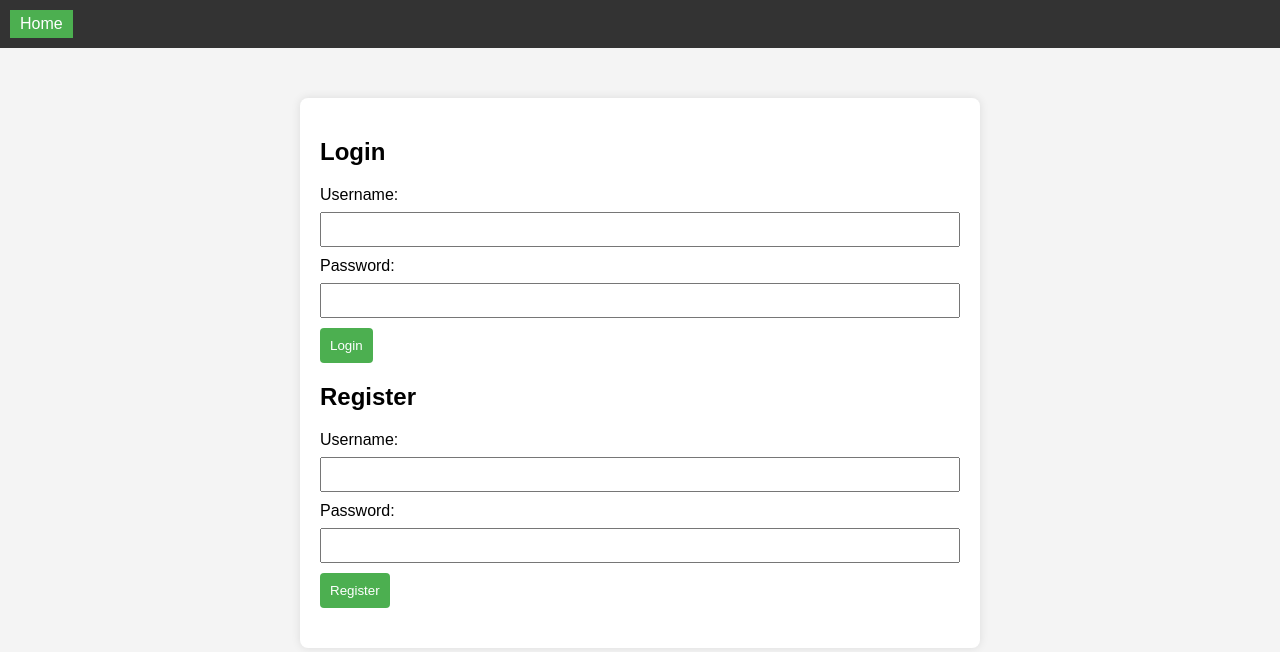
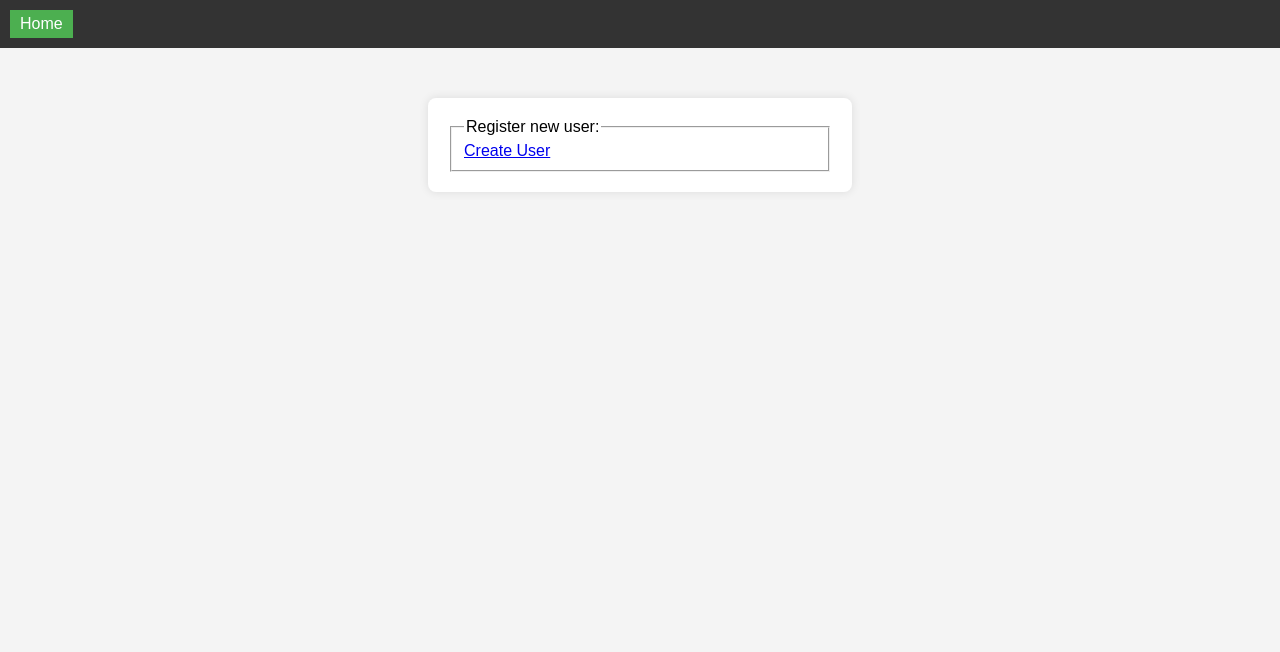
Before and after one commit to xaoccc/Daycare-Network, a Django app: page / in a window 1280 px wide. Shown: the top 652 px of the page. Run offline with Django 4.2, Linux system fonts and the light colour scheme.

Commit message:
Partially created register form

```diff
--- a/DayCareApp/DayCare/models.py
+++ b/DayCareApp/DayCare/models.py
@@ -69,7 +69,7 @@ class Parent(Person):
         MinValueValidator(18, "Parent cannot be younger than 18!"),
         MaxValueValidator(100, "Are you a vampire? Maximum age should be 100 years old!")
     ])
-    rating = models.DecimalField(max_digits=2, decimal_places=1, default=0, validators=[
+    rating = models.DecimalField(max_digits=2, decimal_places=1, default=0, blank=True, null=True, validators=[
         MinValueValidator(0, "Rating cannot be less than 0!"),
         MaxValueValidator(10, "Rating cannot be more than 10!")
     ])
--- a/DayCareApp/DayCare/urls.py
+++ b/DayCareApp/DayCare/urls.py
@@ -4,4 +4,5 @@ from DayCareApp.DayCare import views
 
 urlpatterns = (
     path('', views.index, name='index'),
+    path('register/', views.register, name='register'),
 )
--- a/DayCareApp/DayCare/views.py
+++ b/DayCareApp/DayCare/views.py
@@ -1,9 +1,39 @@
-from django.shortcuts import render
+
 from django.shortcuts import render, redirect
-
+from DayCareApp.DayCare.models import Profile, Parent
+from DayCareApp.DayCare.forms import RegisterUserForm
 
 # Create your views here.
 
 
 def index(request):
     return render(request, 'common/index.html')
+
+
+
+def register(request):
+    if request.method == 'GET':
+        form = RegisterUserForm()
+
+    else:
+        form = RegisterUserForm(request.POST)
+
+        if form.is_valid():
+            username = form.cleaned_data['username']
+            password = form.cleaned_data['password']
+            first_name = form.cleaned_data['first_name']
+            last_name = form.cleaned_data['last_name']
+
+            profile = Profile(username=username, password=password)
+            profile.save()
+
+            parent = Parent(first_name=first_name, last_name=last_name)
+            parent.save()
+
+            return redirect('index')
+
+    context = {
+        'form': form
+
+    }
+    return render(request, 'users/register.html', context)
--- a/static/css/styles.css
+++ b/static/css/styles.css
@@ -20,9 +20,9 @@ body {
             text-decoration: none;
         }
 
-        #login-register-panel {
+        #login-register-panel, .register-user {
             margin: auto;
-            width: 50%;
+            width: 30%;
             padding: 20px;
             background-color: #fff;
             border-radius: 8px;
@@ -47,7 +47,7 @@ body {
         }
 
         button {
-            background-color: #4CAF50;
+            background-color: blue;
             color: #fff;
             padding: 10px;
             border: none;
--- /dev/null
+++ b/templates/common/base.html
@@ -0,0 +1,27 @@
+{% load static %}
+
+<!DOCTYPE html>
+<html lang="en">
+<head>
+    <meta charset="UTF-8"/>
+    <meta http-equiv="X-UA-Compatible" content="IE=edge"/>
+    <meta name="viewport" content="width=\, initial-scale=1.0"/>
+    <title>Daycare Network</title>
+    <link rel="stylesheet" type="text/css" href="{% static 'css/styles.css' %}" />
+</head>
+<body>
+
+    <header>
+        <a href="{% url 'index' %}" id="home-button">Home</a>
+    </header>
+
+    {% block content %}
+    {% endblock %}
+    <!-- Footer -->
+    <footer>
+
+    </footer>
+    <!-- End Footer -->
+
+</body>
+</html>
--- a/templates/common/index.html
+++ b/templates/common/index.html
@@ -1,47 +1,52 @@
-{% load static %}
+{% extends 'common/base.html' %}
+{% block content %}
 
-<!DOCTYPE html>
-<html lang="en">
-<head>
-    <meta charset="UTF-8"/>
-    <meta http-equiv="X-UA-Compatible" content="IE=edge"/>
-    <meta name="viewport" content="width=\, initial-scale=1.0"/>
-    <title>Daycare Network</title>
-    <link rel="stylesheet" type="text/css" href="{% static 'css/styles.css' %}" />
-</head>
-<body>
+    <section class="register-user">
 
-    <header>
-        <a href="#" id="home-button">Home</a>
-    </header>
+        <fieldset>
+            <legend>Register new user:</legend>
+            <div class="container">
+                <a href="{% url 'register' %}">Create User</a>
+            </div>
+        </fieldset>
 
-    <div id="login-register-panel">
-        <div id="login-form">
-            <h2>Login</h2>
-            <form action="login.php" method="post">
-                <label for="username">Username:</label>
-                <input type="text" id="username" name="username" required>
+    </section>
 
-                <label for="password">Password:</label>
-                <input type="password" id="password" name="password" required>
 
-                <button type="submit">Login</button>
-            </form>
-        </div>
 
-        <div id="register-form">
-            <h2>Register</h2>
-            <form action="register.php" method="post">
-                <label for="new-username">Username:</label>
-                <input type="text" id="new-username" name="new-username" required>
 
-                <label for="new-password">Password:</label>
-                <input type="password" id="new-password" name="new-password" required>
+<!--    <div id="login-register-panel">-->
+<!--        <div id="login-form">-->
+<!--            <h2>Login</h2>-->
 
-                <button type="submit">Register</button>
-            </form>
-        </div>
-    </div>
 
-</body>
-</html>
+
+
+
+<!--            <form action="login.php" method="post">-->
+
+
+<!--                <label for="username">Username:</label>-->
+<!--                <input type="text" id="username" name="username" required>-->
+
+<!--                <label for="password">Password:</label>-->
+<!--                <input type="password" id="password" name="password" required>-->
+
+<!--                <button type="submit">Login</button>-->
+<!--            </form>-->
+<!--        </div>-->
+
+<!--        <div id="register-form">-->
+<!--            <h2>Register</h2>-->
+<!--            <form action="register.php" method="post">-->
+<!--                <label for="new-username">Username:</label>-->
+<!--                <input type="text" id="new-username" name="new-username" required>-->
+
+<!--                <label for="new-password">Password:</label>-->
+<!--                <input type="password" id="new-password" name="new-password" required>-->
+
+<!--                <button type="submit">Register</button>-->
+<!--            </form>-->
+<!--        </div>-->
+<!--    </div>-->
+{% endblock %}
```
Also changed, not shown: DayCareApp/DayCare/forms.py (added, +9 -0 lines), templates/users/register.html (added, +17 -0 lines).
